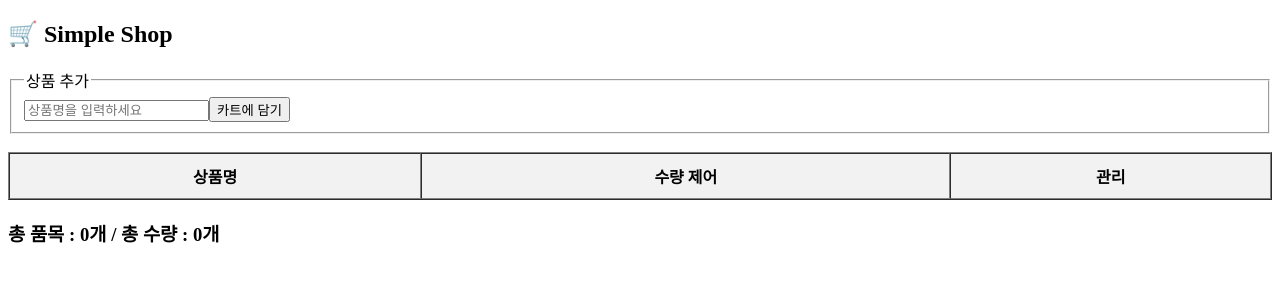
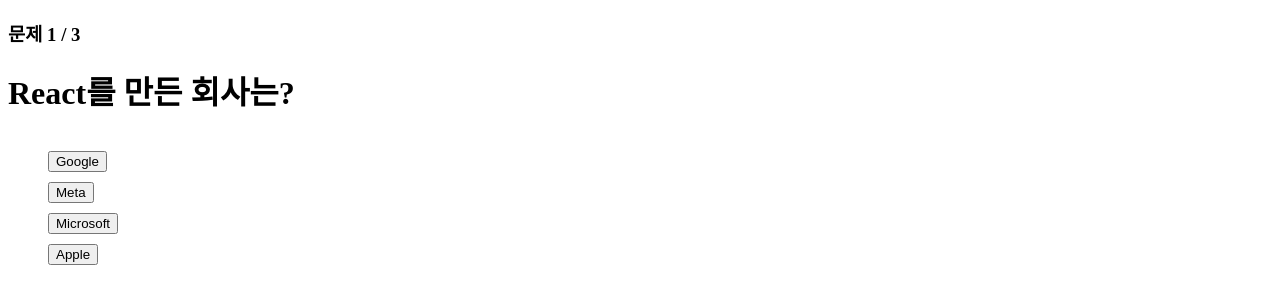
Before and after one commit to haneulgim95-hub/lecture-02-cart, a React (Vite) app: page / in a window 1280 px wide. Shown: the top 304 px of the page. Built offline with nearby package versions, Linux system fonts and the light colour scheme.

Commit message:
퀴즈앱 완성(함수 분리 전)

```diff
--- a/src/App.jsx
+++ b/src/App.jsx
@@ -1,108 +1,83 @@
 import { useState } from "react";
 
 function App() {
-    const [name, setName] = useState(""); // input 관리용 state
-    const [cart, setCart] = useState([]);
+    const [currentIndex, setCurrentIndex] = useState(0);
+    const [result, setResult] = useState("");
+    const [score, setScore] = useState(0);
+    const quizData = [
+        {
+            question: "React를 만든 회사는?",
+            options: ["Google", "Meta", "Microsoft", "Apple"],
+            answer: "Meta",
+        },
+        {
+            question: "useState는 무엇을 관리할 때 사용하는가?",
+            options: ["파일", "상태", "서버", "라우터"],
+            answer: "상태",
+        },
+        {
+            question: "JSX 안에서 자바스크립트 값을 넣을 때 사용하는 것은?",
+            options: ["${}", "{}", "()", "[]"],
+            answer: "{}",
+        },
+    ];
 
-    const onAdd = e => {
-        e.preventDefault();
-
-        if (name === "") return;
-
-        setCart([...cart, { name: name, quantity: 1 }]);
-        setName("");
+    if (currentIndex >= quizData.length) {
+        return (
+            <div>
+                <h1>퀴즈 종료!</h1>
+                <h2>점수 : {score} / {quizData.length}</h2>
+                <button onClick={() => {
+                    setCurrentIndex(0);
+                    setResult("");
+                    setScore(0);
+                }}>
+                    다시 시작
+                </button>
+            </div>
+        )
     }
 
-    const onChange = e => {
-        setName(e.target.value);
-    }
-
-    const onUpdateCount = (index, number) => {
-        // 1가지 기능을 하는 함수를 만드는건데,
-        // '1을 더하는' 함수가 아니라, '수량을 변경하는' 함수를 만든 것
-        // 얼마를 바꿀 것인가는 함수를 실행할 때 매개변수를 통해 제어함
-
-        // 계산은 위에서
-        const newCart = [...cart];
-        const nextCount = newCart[index].quantity + number;
-        if (nextCount > 0) {
-            // 저장은 if문 안에서
-            newCart[index].quantity = nextCount;
-            setCart(newCart);
-        }
-    }
+    const currentQuiz = quizData[currentIndex];
 
     return (
         <div>
-            <h2>🛒 Simple Shop</h2>
-            <fieldset>
-                <legend>상품 추가</legend>
-                <form
-                    onSubmit={onAdd}>
-                    <input
-                        placeholder={"상품명을 입력하세요"}
-                        onChange={onChange}
-                        value={name}
-                    />
-                    <button type={"submit"}>카트에 담기</button>
-                </form>
-            </fieldset>
+            <h3>문제 {currentIndex + 1} / {quizData.length}</h3>
+            <h1>{currentQuiz.question}</h1>
+            <ul style={{ display: "inline-flex", flexDirection: "column", gap: "10px" }}>
+                {currentQuiz.options.map((option, index) => {
+                    return (
+                        <li key={index} style={{listStyle: "none"}}>
+                            <button
+                                disabled={result !== ""}
+                                onClick={() => {
+                                    if (option === currentQuiz.answer) {
+                                        setResult("정답입니다!");
+                                        setScore(prev => prev + 1);
+                                    } else {
+                                        setResult("오답입니다!");
+                                    }
+                                }}>
+                                {option}
+                            </button>
+                        </li>
+                    );
+                })}
+            </ul>
+
             <br />
-            {/*
-                react에서 inline 형식으로 스타일을 적용하는 방법은
-                style={} 속성을 동일하게 이용함.
-                단! 이 안에 들어가는 값은 "객체"로 작성함
-                css : background-color => backgroundColor (객체안에서 키값은 띄어쓰기도 안되고 -도 쓸수 없기 때문에..)
-            */}
-            <table border={1} cellPadding={10} cellSpacing={0} style={{ width: "100%" }}>
-                <thead>
-                    <tr style={{ backgroundColor: "#f2f2f2" }}>
-                        <th>상품명</th>
-                        <th>수량 제어</th>
-                        <th>관리</th>
-                    </tr>
-                </thead>
-                <tbody>
-                    {cart.map((value, index) => {
-                        return (
-                            <tr key={index}>
-                                <td>{value.name}</td>
-                                <td>
-                                    <button
-                                        onClick={() => onUpdateCount(index, -1)}>
-                                        -
-                                    </button>
-                                    {value.quantity}
-                                    <button
-                                        onClick={() => onUpdateCount(index, +1)}>
-                                        +
-                                    </button>
-                                </td>
-                                <td>
-                                    <button
-                                        style={{ cursor: "pointer" }}
-                                        onClick={() => {
-                                            setCart(
-                                                cart.filter((v, i) => {
-                                                    return i !== index;
-                                                }),
-                                            );
-                                        }}>
-                                        삭제
-                                    </button>
-                                </td>
-                            </tr>
-                        );
-                    })}
-                </tbody>
-            </table>
-            <h3>
-                총 품목 : {cart.length}개 / 총 수량 :{" "}
-                {cart.reduce((acc, item) => {
-                    return acc + item.quantity;
-                }, 0)}
-                개
-            </h3>
+            <h2>{result}</h2>
+
+            <br />
+            {result !== "" && (
+                <button
+                    onClick={() => {
+                        setCurrentIndex(prev => prev + 1);
+                        setResult("");
+                    }}>
+                    다음 문제
+                </button>
+            )}
         </div>
     );
 }
```
